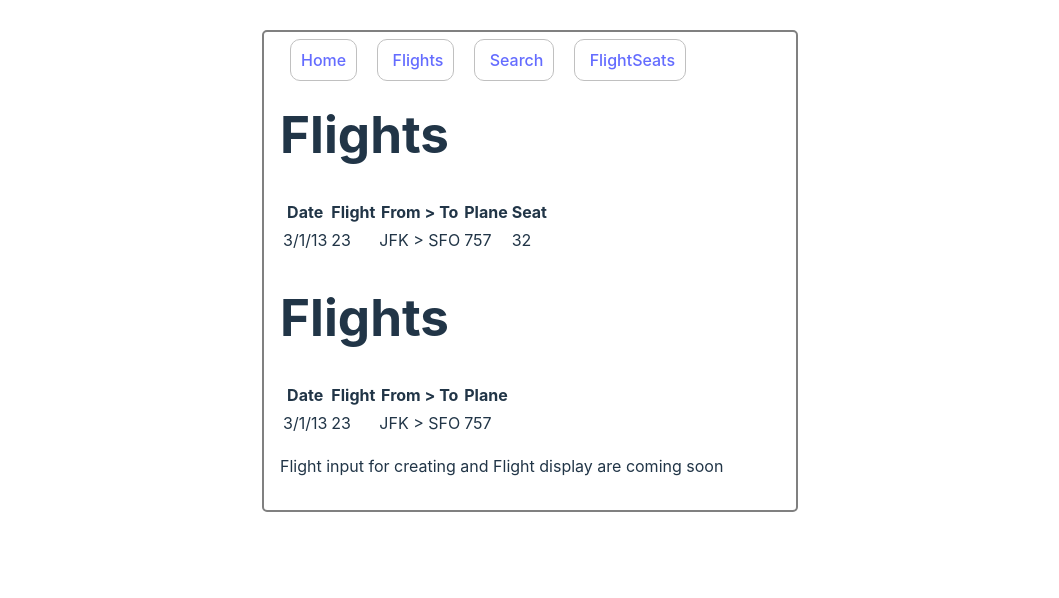
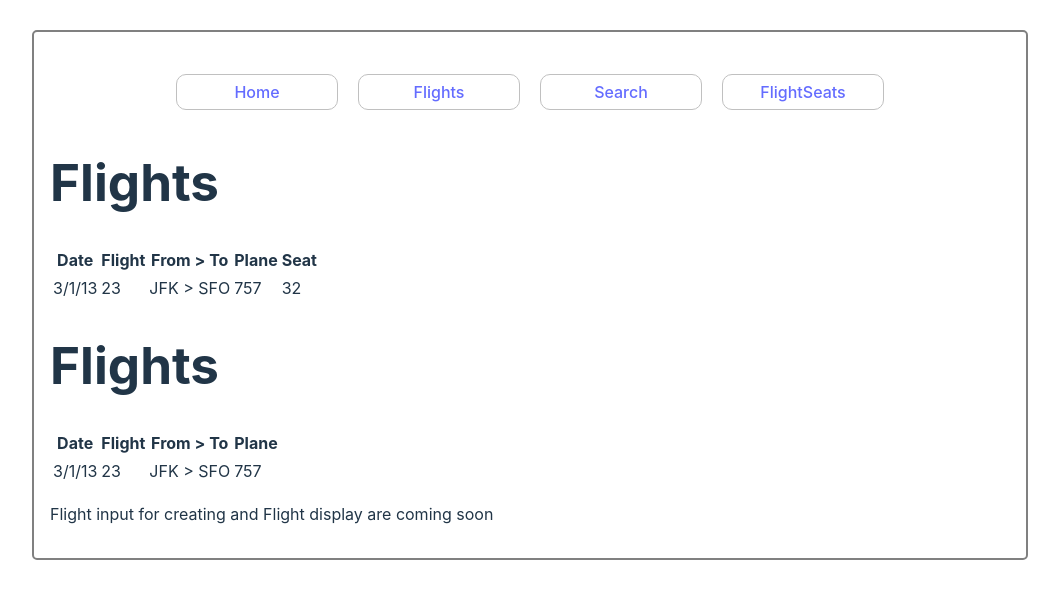
Before and after one commit to JoshuaLingg/Burning-Airlines-Frontend, a React (Vite) app: page /flights in a window 1280 px wide. Shown: the top 598 px of the page, without its empty margins (110-1169 px from the left). Built offline with nearby package versions, Linux system fonts and the light colour scheme.

Commit message:
Navbar update

```diff
--- a/src/components/FlightInput.jsx
+++ b/src/components/FlightInput.jsx
@@ -1,7 +1,14 @@
+import { useState } from "react";
+
 function FlightInput() {
+
+
   return(
     <div>
-      flight input
+      <form onSubmit={ _handleSubmit }>
+        <input type="text" onInput={ _handleInput } required value={ flight }/>
+        <input type="submit" value="Tell" />
+      </form>
     </div>
   );
 };
--- a/src/components/Navbar.jsx
+++ b/src/components/Navbar.jsx
@@ -1,10 +1,12 @@
 function Navbar() {
   return(
     <div>
-      <a href="/" className="nav-button"> Home</a>
-      <a href="/flights" className="nav-button"> Flights</a>
-      <a href="/search" className="nav-button"> Search</a>
-      <a href="/flight/1" className="nav-button"> FlightSeats</a>
+      <ul className="nav-list">
+        <li className="nav-button"><a href="/" >Home</a></li>
+        <li className="nav-button"><a href="/flights">Flights</a></li>
+        <li className="nav-button"><a href="/search">Search</a></li>
+        <li className="nav-button"><a href="/flight/1">FlightSeats</a></li>
+      </ul>
     </div>
   );
 };
--- a/src/css/main.css
+++ b/src/css/main.css
@@ -1,5 +1,5 @@
 .container {
-    width: 500px;
+    width: 960px;
     margin: 0 auto;
     padding: 1em;
     border: 2px solid grey;
--- a/src/css/navbar.css
+++ b/src/css/navbar.css
@@ -1,7 +1,19 @@
+/* * {
+    border: 1px solid red;
+} */
+
+.nav-list {
+    padding: 0;
+    text-align: center;
+}
+
 .nav-button {
-    width: 80px;
+    width: 150px;
+    padding: 5px;
     margin: 10px;
-    padding: 10px;
     border: 1px solid silver;
     border-radius: 10px;
+    display: inline-block;
+    text-align: center;
+
 }
--- a/src/routes/Search.jsx
+++ b/src/routes/Search.jsx
@@ -1,3 +1,4 @@
+import FlightInput from "../components/FlightInput";
 import Navbar from "../components/Navbar";
 
 function Search() {
@@ -6,6 +7,7 @@ function Search() {
       <Navbar />
 
       <p>Flight input for searching and Flight display are coming soon</p>
+      <FlightInput />
     </div>
   );
 };
```
